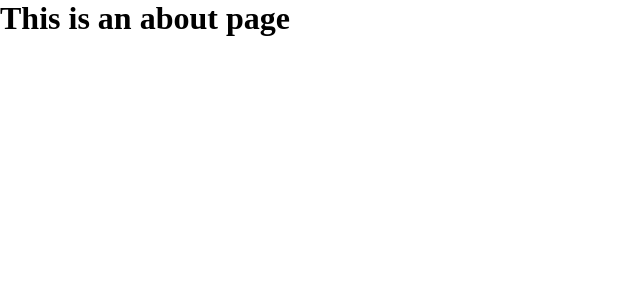
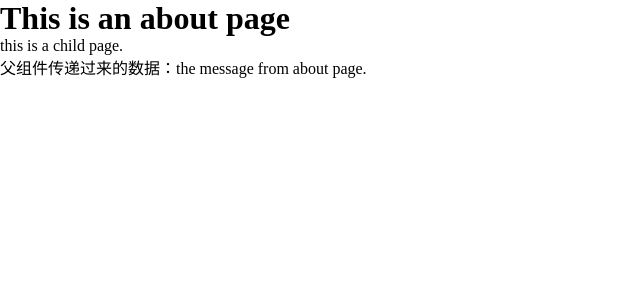
Before and after one commit to chendadou/vue-demo, a Vue app: page /about in a window 1280 px wide. Shown: the top 300 px of the page, without its empty margins (0-640 px from the left). Built offline with nearby package versions, Linux system fonts and the light colour scheme.

Commit message:
4.5 props

```diff
--- /dev/null
+++ b/src/components/child/Child.vue
@@ -0,0 +1,32 @@
+<template>
+  <div>this is a child page.</div>
+
+  <!-- props 接收的数据可直接在模板中使用 -->
+  <div>父组件传递过来的数据：{{ message }}</div>
+</template>
+
+<script>
+import { defineComponent } from "vue";
+
+export default defineComponent({
+  name: "Child",
+
+  // props 接收父组件传递过来的数据，而且这些数据不能直接修改
+  props: {
+    message: {
+      // 数据类型校验
+      type: String,
+
+      // 默认值，若 required: true，那么没必要设置这个默认值
+      default: "default value",
+
+      // 是否必传，required 默认是 false，可根据实际场景需要将其修改为 true
+      required: false,
+    },
+  },
+  setup(props) {
+    console.log("props.message: ", props.message);
+    return {};
+  },
+});
+</script>
--- a/src/views/AboutView.vue
+++ b/src/views/AboutView.vue
@@ -1,5 +1,24 @@
 <template>
   <div class="about">
     <h1>This is an about page</h1>
+    <child :message="msg"></child>
   </div>
 </template>
+
+<script>
+import { defineComponent, ref } from "vue";
+import Child from "@/components/child/Child.vue";
+
+export default defineComponent({
+  name: "About",
+  components: {
+    Child,
+  },
+  setup() {
+    let msg = ref("the message from about page.");
+    return {
+      msg,
+    };
+  },
+});
+</script>
--- a/src/views/StartView.vue
+++ b/src/views/StartView.vue
@@ -3,12 +3,18 @@
   <div>
     <button @click="start">开始任务</button>
   </div>
+
   <h1>路由传参示例</h1>
   <div>
     <button @click="goQuery">query传参</button>
   </div>
   <div>
     <button @click="goParams">params传参</button>
+  </div>
+
+  <h1>父子组件传参</h1>
+  <div>
+    <button @click="goAbout">示例</button>
   </div>
 </template>
 
@@ -68,10 +74,18 @@ export default defineComponent({
       });
     };
 
+    // 父子组件传参
+    let goAbout = () => {
+      router.push({
+        path: "/about",
+      });
+    };
+
     return {
       start,
       goQuery,
       goParams,
+      goAbout,
     };
   },
 });
```
